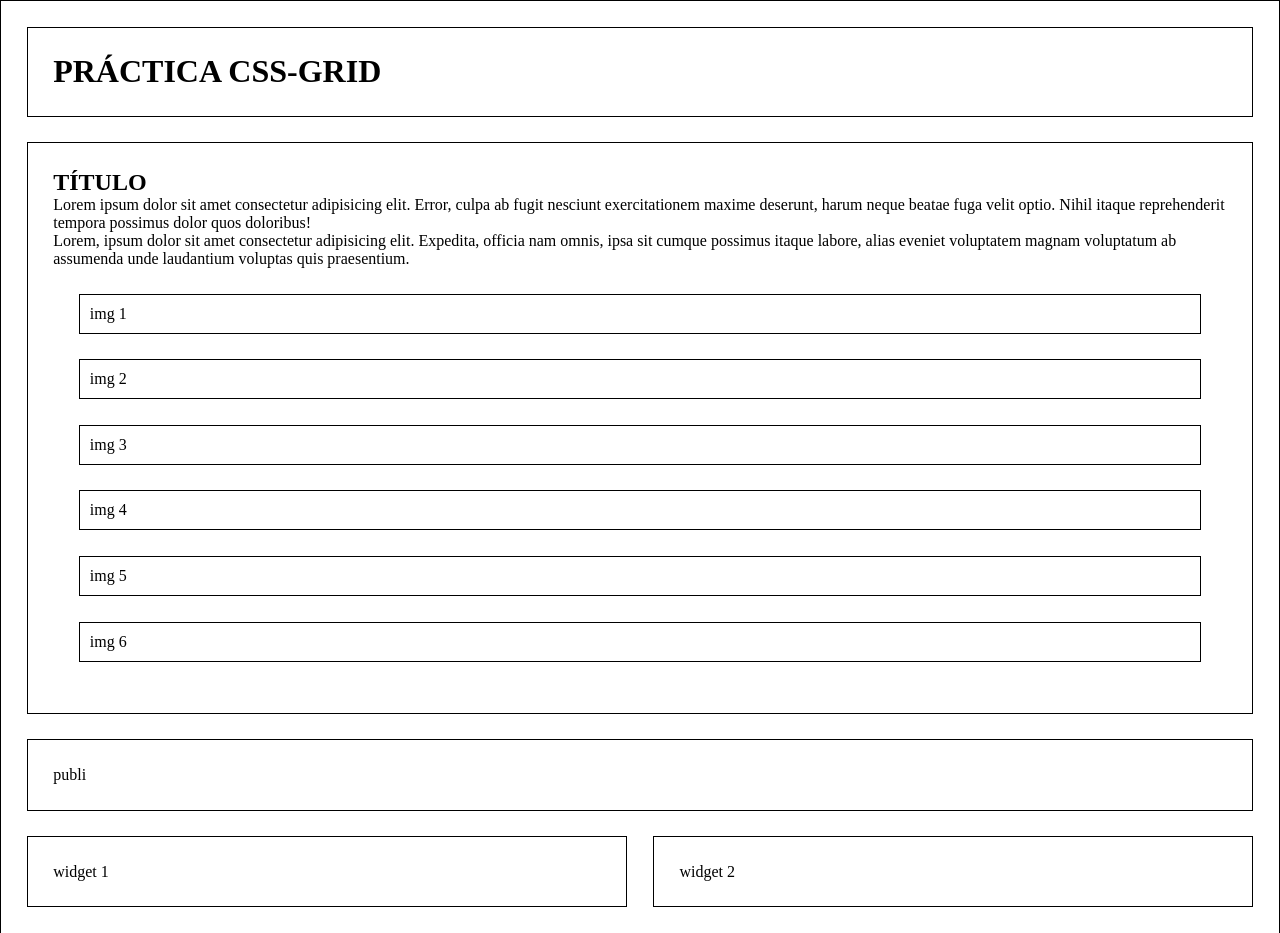
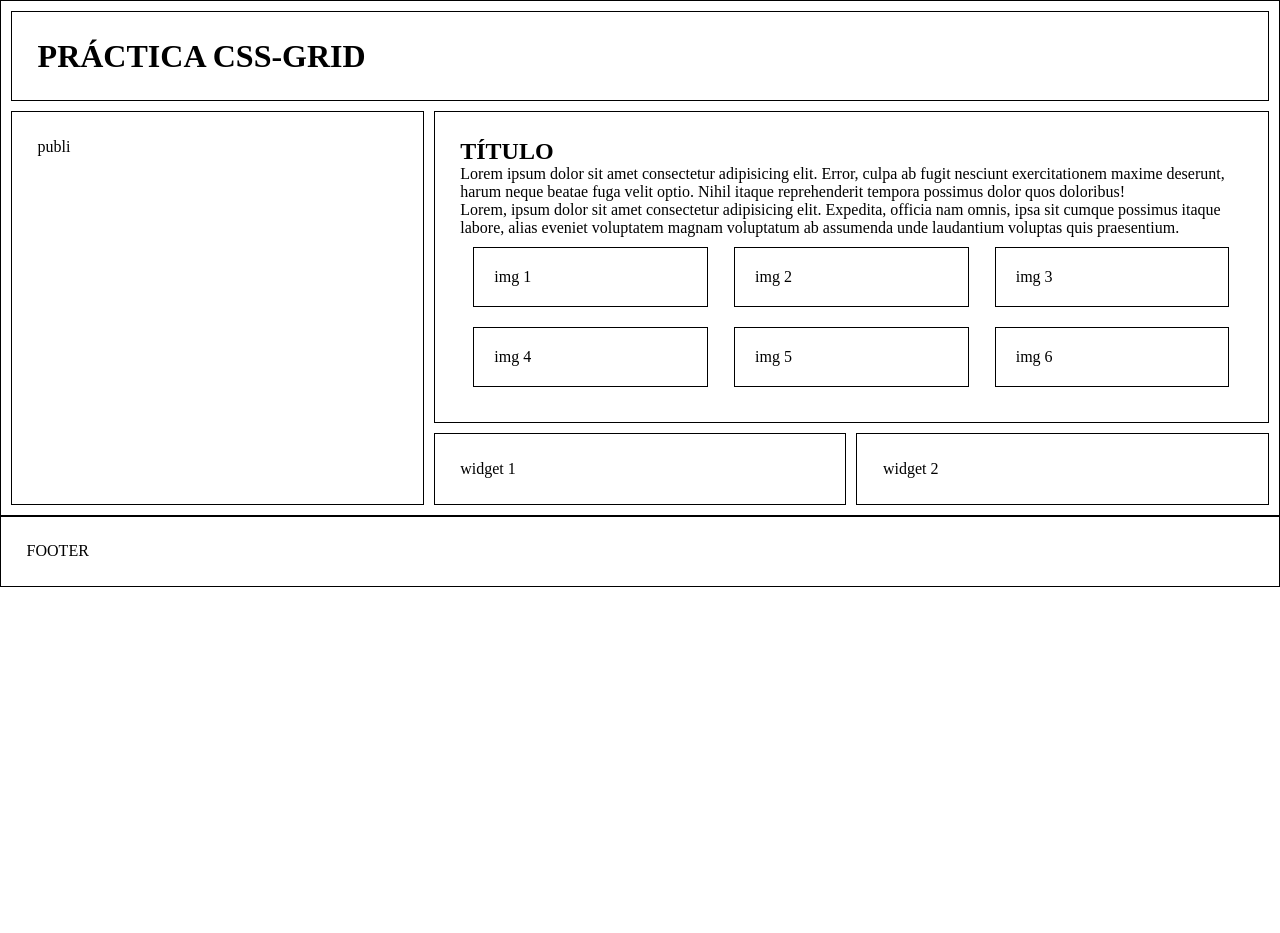
Before and after one commit to jorgechavez99/practica-grid, a plain HTML site: page index.html in a window 1280 px wide. Shown: the top 933 px of the page. After the commit the page ends 800 px from the top, so only its background shows below. Drawn offline with Linux system fonts and the light colour scheme.

Commit message:
commit2 mobilefirst-768px-992px

```diff
--- a/css/main.css
+++ b/css/main.css
@@ -15,18 +15,17 @@
 
 .grid-container {
     display: grid;
-    grid-template-columns: repeat(2,1fr);
+    grid-template-columns: repeat(2, 1fr);
     border: 1px solid var(--primary-color);
-    gap: 2vw 2vw;
-    padding: 2vw;
+    gap: 10px 10px;
+    padding: 10px;
 }
 
 .grid-item1 {
-    display: grid;
     grid-column: 1 / -1;
     grid-row: 1 / 2;
     border: 1px solid var(--primary-color);
-    padding: 2vw;
+    padding: 10px;
 }
 
 .grid-item2 {
@@ -34,7 +33,7 @@
     grid-column: 1 / -1;
     grid-row: 2 / 3;
     border: 1px solid var(--primary-color);
-    padding: 2vw;
+    padding: 10px;
 }
 
 .grid-item3 {
@@ -42,7 +41,7 @@
     grid-column: 1 / -1;
     grid-row: 3 / 4;
     border: 1px solid var(--primary-color);
-    padding: 2vw;
+    padding: 10px;
 }
 
 .grid-item4 {
@@ -50,7 +49,7 @@
     grid-column: 1 / 2;
     grid-row: 4 / 5;
     border: 1px solid var(--primary-color);
-    padding: 2vw;
+    padding: 10px;
 }
 
 .grid-item5 {
@@ -58,7 +57,7 @@
     grid-column: 2 / -1;
     grid-row: 4 / 5;
     border: 1px solid var(--primary-color);
-    padding: 2vw;
+    padding: 10px;
 }
 
 .grid-item6 {
@@ -66,11 +65,194 @@
     grid-column: 1 / -1;
     grid-row: 5 / 6;
     border: 1px solid var(--primary-color);
-    padding: 2vw;
+    padding: 10px;
 }
 
 .imagenes {
     border: 1px solid var(--primary-color);
-    padding: 10px;
-    margin: 2vw;
+    padding: 20px;
+    margin: 10px 0 10px 0;
 }
+
+
+/*=================768px============*/
+@media screen and (min-width:768px) {
+
+    .grid-container {
+        grid-template-columns: repeat(3, 1fr);
+
+    }
+
+    .grid-item1 {
+        grid-column: 1 / -1;
+        grid-row: 1 / 2;
+
+    }
+
+    .grid-item2 {
+        grid-column: 1 / 3;
+        grid-row: 2 / 3;
+
+    }
+
+    .grid-item3 {
+
+        grid-column: 3 / 4;
+        grid-row: 2 / 4;
+
+    }
+
+    .grid-item4 {
+
+        grid-column: 1 / 2;
+        grid-row: 3 / 4;
+
+    }
+
+    .grid-item5 {
+        grid-column: 2 / 3;
+        grid-row: 3 / 4;
+    }
+
+    .grid-item6 {
+        grid-column: 1 / -1;
+        grid-row: 5 / 6;
+
+    }
+.contenedorimg {
+
+    display: flex;
+    flex-wrap: wrap;
+    justify-content: space-around;
+}
+
+.imagenes {
+   width: 45%;
+}
+}
+
+
+
+
+/*768px*/
+
+/*================992px============*/
+@media screen and (min-width:992px) {
+
+    id-container {
+              grid-template-columns: repeat(3, 1fr);
+            }
+
+    .grid-item1 {
+                grid-column: 1 / -1;
+        grid-row: 1 / 2;
+
+    }
+
+    .grid-item2 {
+             grid-column: 2 / 4;
+        grid-row: 2 / 3;
+
+    }
+
+    .grid-item3 {
+            grid-column: 1 / 2;
+        grid-row: 2 / 4;
+
+    }
+
+    .grid-item4 {
+                grid-column: 2 / 3;
+        grid-row: 3 / 4;
+
+    }
+
+    .grid-item5 {
+
+        grid-column: 3 / 4;
+        grid-row: 3 / 4;
+
+    }
+
+    .grid-item6 {
+                grid-column: 1 / -1;
+        grid-row: 5 / 6;
+
+    }
+    .contenedorimg {
+
+        display: flex;
+        flex-wrap: wrap;
+        justify-content: space-around;
+    }
+
+    .imagenes {
+       width: 30%;
+    }
+
+}
+
+/*992px*/
+
+/*===============1200px===========*/
+@media screen and (min-width:1200px) {
+    id-container {
+        display: grid;
+        grid-template-columns: repeat(3, 1fr);
+        border: 1px solid var(--primary-color);
+        gap: 2vw 2vw;
+        padding: 2vw;
+    }
+
+    .grid-item1 {
+        display: grid;
+        grid-column: 1 / -1;
+        grid-row: 1 / 2;
+        border: 1px solid var(--primary-color);
+        padding: 2vw;
+    }
+
+    .grid-item2 {
+        display: grid;
+        grid-column: 2 / 4;
+        grid-row: 2 / 3;
+        border: 1px solid var(--primary-color);
+        padding: 2vw;
+    }
+
+    .grid-item3 {
+        display: grid;
+        grid-column: 1 / 2;
+        grid-row: 2 / 4;
+        border: 1px solid var(--primary-color);
+        padding: 2vw;
+    }
+
+    .grid-item4 {
+        display: grid;
+        grid-column: 2 / 3;
+        grid-row: 3 / 4;
+        border: 1px solid var(--primary-color);
+        padding: 2vw;
+    }
+
+    .grid-item5 {
+        display: grid;
+        grid-column: 3 / 4;
+        grid-row: 3 / 4;
+        border: 1px solid var(--primary-color);
+        padding: 2vw;
+    }
+
+    .grid-item6 {
+        display: grid;
+        grid-column: 1 / -1;
+        grid-row: 5 / 6;
+        border: 1px solid var(--primary-color);
+        padding: 2vw;
+    }
+
+
+}
+
+/*1200px*/
--- a/index.html
+++ b/index.html
@@ -36,12 +36,14 @@
                         quis praesentium.
                     </p>
                 </header>
+                <div class="contenedorimg">
                     <div class="imagenes">img 1</div>
                     <div class="imagenes">img 2</div>
                     <div class="imagenes">img 3</div>
                     <div class="imagenes">img 4</div>
                     <div class="imagenes">img 5</div>
                     <div class="imagenes">img 6</div>
+            </div>
             </main>
         </div>
         <div class="grid-item3">
```
Lines whose indentation alone changed are shown as unchanged.
